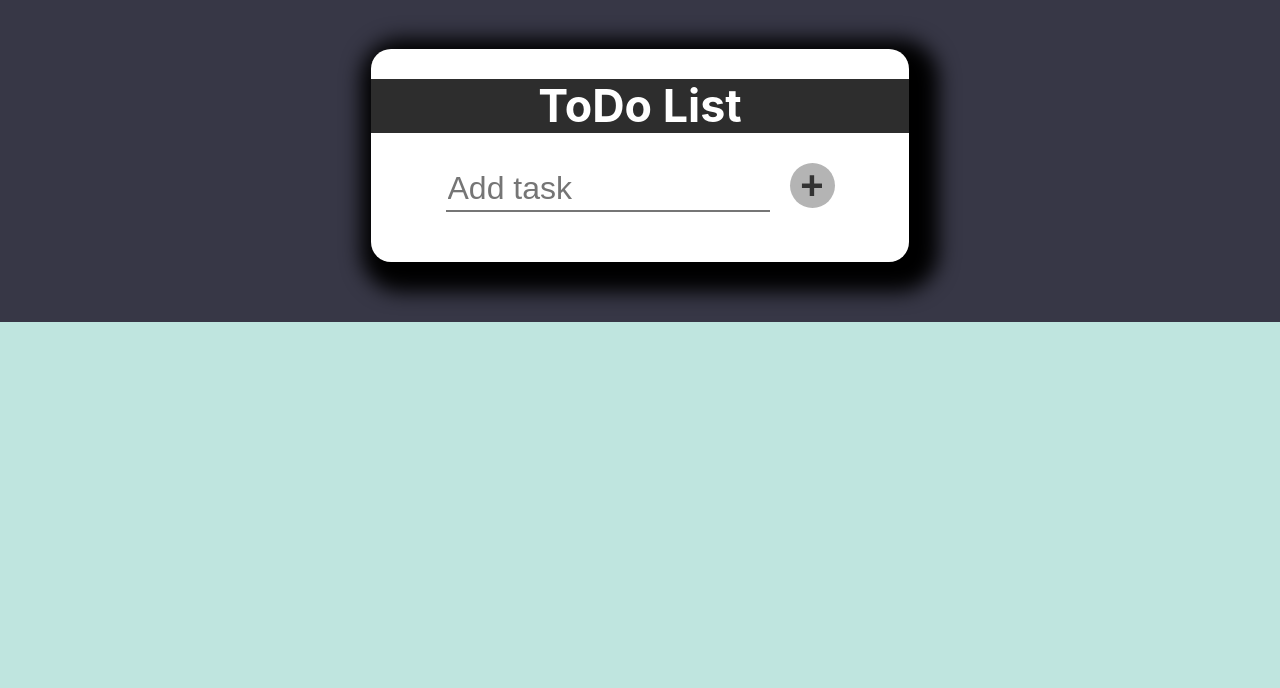
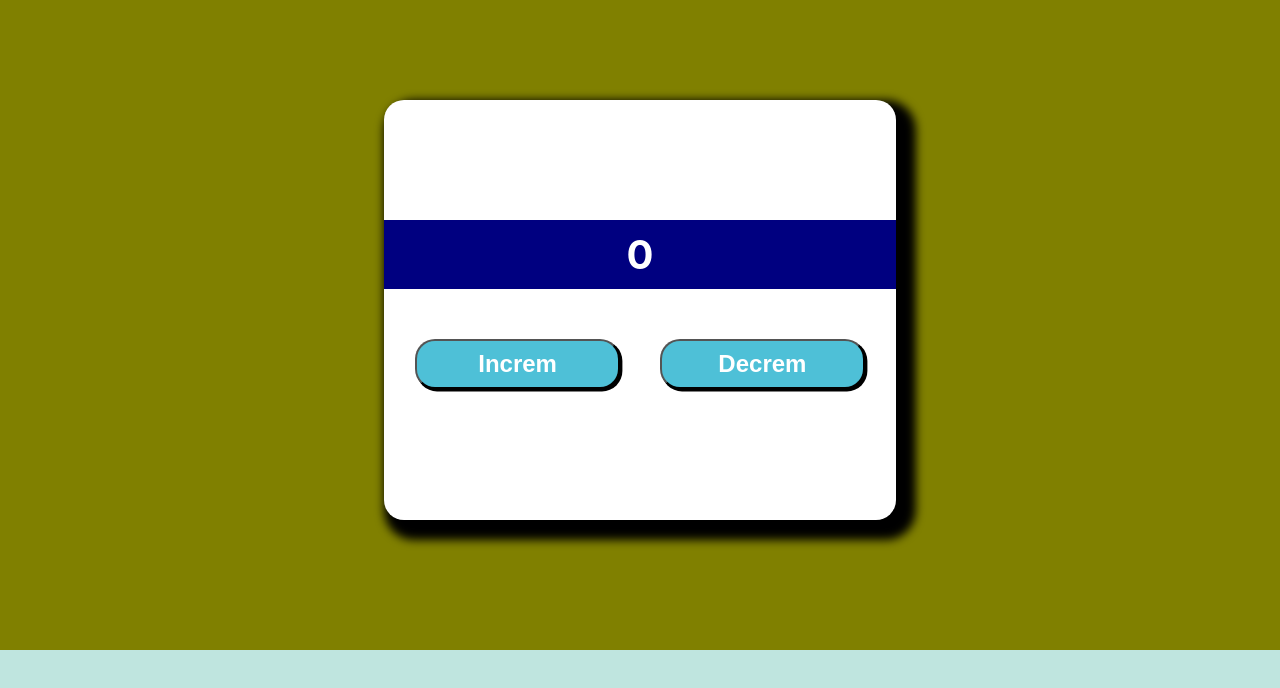
Before and after one commit to Shivam-Shandilya1/learningReact2, a React (Create React App) app: page / in a window 1280 px wide. Shown: the top 688 px of the page. Built offline with nearby package versions, Linux system fonts and the light colour scheme; a web font is replaced by a local one.

Commit message:
Added clickcount

```diff
--- a/package.json
+++ b/package.json
@@ -3,6 +3,8 @@
   "version": "0.1.0",
   "private": true,
   "dependencies": {
+    "@material-ui/core": "^4.11.4",
+    "@material-ui/icons": "^4.11.2",
     "@testing-library/jest-dom": "^5.12.0",
     "@testing-library/react": "^11.2.6",
     "@testing-library/user-event": "^12.8.3",
--- /dev/null
+++ b/src/Clickbtn.jsx
@@ -0,0 +1,49 @@
+import React,{useState} from "react";
+
+const btn =
+{
+    height:"50px",
+    backgroundColor:"#4ec0d7",
+    display:"inline-block",
+    margin:"10px 20px",
+    width:"40%",
+    color:"white",
+    borderRadius:"20px",
+    boxShadow:"2px 2px 0.4px 0.4px black"
+}
+function Clickbtn ()
+{
+    const [num,Setnum] = useState(0);
+    const increment = () =>
+    {
+         Setnum(num+1);
+    }
+    const decrement = () =>
+    {
+         Setnum(num-1);
+         if(num<=0)
+         {
+             Setnum(0);
+         }
+    }
+    return (
+        <>
+        <div style={{backgroundColor:"olive",height:"450px",paddingTop:"100px",paddingBottom:"100px"}}>
+        <div style={{marginRight:"30%",marginLeft:"30%",height:"300px",backgroundColor:"white",boxShadow:"10px 10px 10px 10px black",borderRadius:"20px",paddingTop:"120px"}}>
+         <div style={{backgroundColor:"navy",fontWeight:"700",fontSize:"2.5rem",paddingTop:"10px",paddingBottom:"10px",textAlign:"center",color:"white"}}>
+             {num}
+         </div>
+         <div>
+         <center style={{marginTop:"40px",}}>
+         <button style={btn} onClick={increment}>Increm</button>
+         <button style={btn} onClick={decrement}>Decrem</button>
+         </center>
+         </div>
+
+
+        </div>
+        </div>
+      </>
+    )
+}
+export default Clickbtn;
--- a/src/Form.jsx
+++ b/src/Form.jsx
@@ -64,9 +64,11 @@ function Form ()
     }
     return(
         <>
+
         <center>
+
         <div style={stylo}>
-
+        <h2 style={{color:"green"}}>Task 6</h2>
             <h1 style={heading} className="head1">Hello {namevalue.fname} {namevalue.lname}</h1>
             <h2>{namevalue.email}</h2>
             <h2>{namevalue.contact}</h2>
--- a/src/Todolist.jsx
+++ b/src/Todolist.jsx
@@ -1,4 +1,4 @@
-import rect,{useState} from 'react';
+import React,{useState} from 'react';
 import ToDolistcomp from './ToDolistcomp';
 const todobody ={
     backgroundColor:"#373746"
@@ -65,6 +65,7 @@ const Todolist = () =>
 <div style={todobody}>
 <center style={{paddingTop:"9px",paddingBottom:"60px", backgroundColor:"#373746" ,}}>
     <div style={content}>
+    <h2 style={{color:"green"}}>Task 7</h2>
 <h1 style={heading}>ToDo List</h1>
 <div>
 
--- a/src/index.js
+++ b/src/index.js
@@ -11,7 +11,7 @@ import Clicking from "./EventWithHook.jsx";
 import Form from "./Form.jsx";
 import Card from './Card.jsx';
 import Todolist from "./Todolist"
-
+import Clickbtn from "./Clickbtn.jsx"
 
 console.log(__dirname);
 ReactDOM.render(
@@ -21,9 +21,12 @@ ReactDOM.render(
   <Content />
    <NetflixContent />
  <Slot />
- <Clicking /> */}
- {/* <Form /> */}
- <Todolist />
+ <Clicking />
+
+ <Form />
+
+ <Todolist />  */}
+ <Clickbtn/>
   </>
   </React.StrictMode>,
   document.getElementById('root')
```
Also changed, not shown: 1 other file (tests, documents, lock files or other folders).
